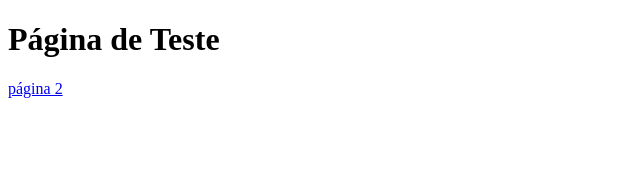
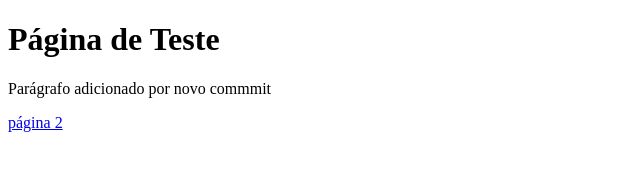
Before and after one commit to Nch0ls/aprendendogit, a plain HTML site: page index.html in a window 1280 px wide. Shown: the whole page, without its empty margins (0-640 px from the left). Drawn offline with Linux system fonts and the light colour scheme.

Commit message:
Acrescentado um novo parágrafo em index.html

```diff
--- a/index.html
+++ b/index.html
@@ -9,6 +9,7 @@
 
 <body>
     <h1>Página de Teste</h1>
+    <p>Parágrafo adicionado por novo commmit</p>
     <a href="teste_2.html">página 2</a>
 </body>
 
```
